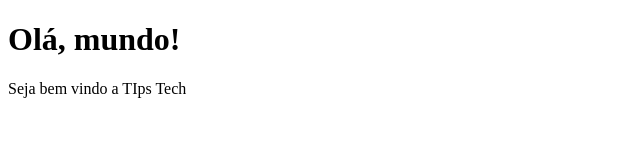
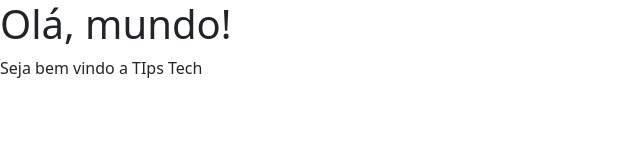
Before and after one commit to TIpsTech-exe/homepage, a plain HTML site: page index.html in a window 1280 px wide. Shown: the whole page, without its empty margins (0-640 px from the left). Drawn offline with nearby package versions, Linux system fonts and the light colour scheme.

Commit message:
Importando o CSS do Bootstrap5

```diff
--- a/index.html
+++ b/index.html
@@ -1,9 +1,10 @@
 <!DOCTYPE html>
-<html lang="en">
+<html lang="pt-br">
 <head>
     <meta charset="UTF-8">
     <meta name="viewport" content="width=device-width, initial-scale=1.0">
     <title>Home</title>
+    <link href="https://cdn.jsdelivr.net/npm/bootstrap@5.0.2/dist/css/bootstrap.min.css" rel="stylesheet" integrity="sha384-EVSTQN3/azprG1Anm3QDgpJLIm9Nao0Yz1ztcQTwFspd3yD65VohhpuuCOmLASjC" crossorigin="anonymous">
 </head>
 <body>
     <h1>Olá, mundo!</h1>
```
